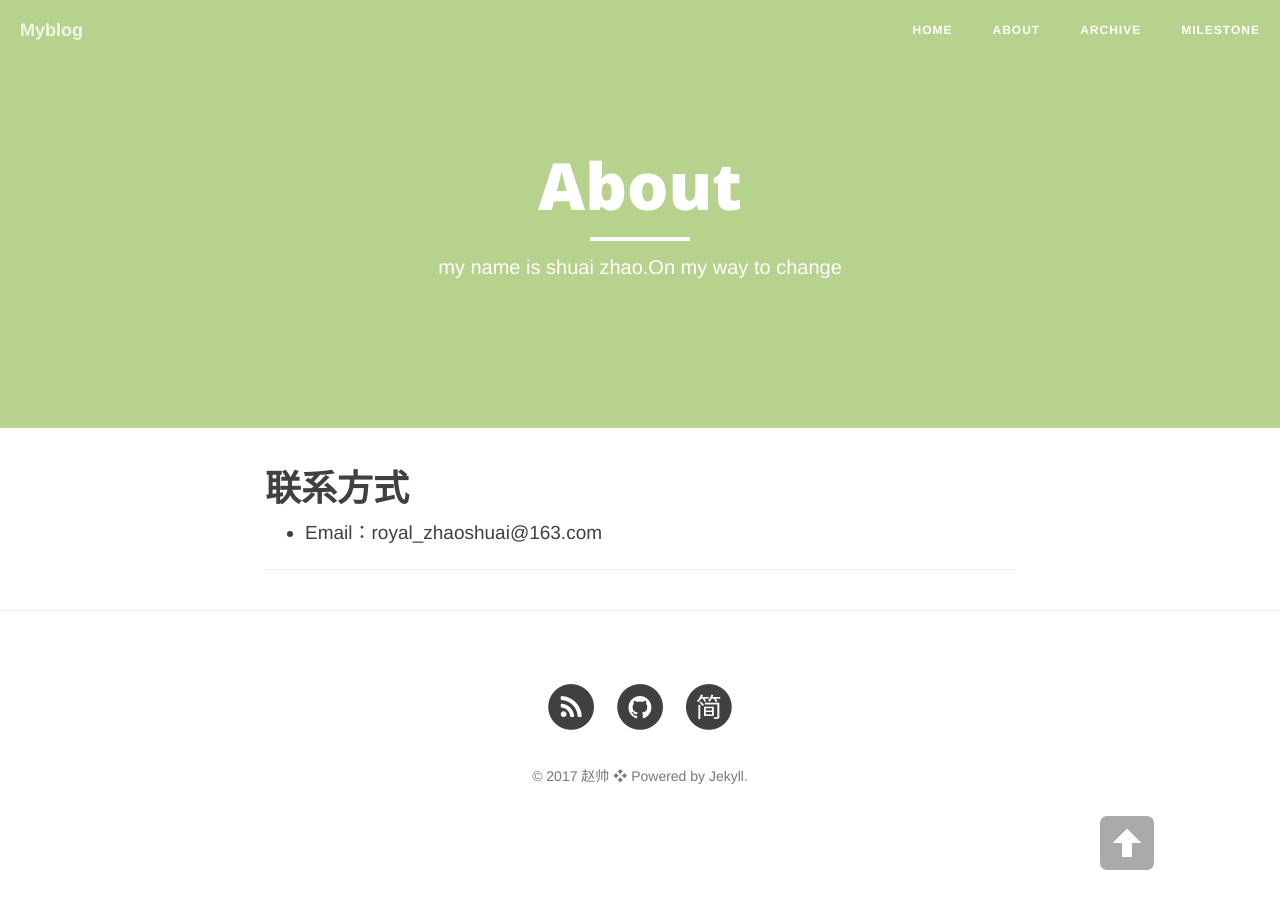
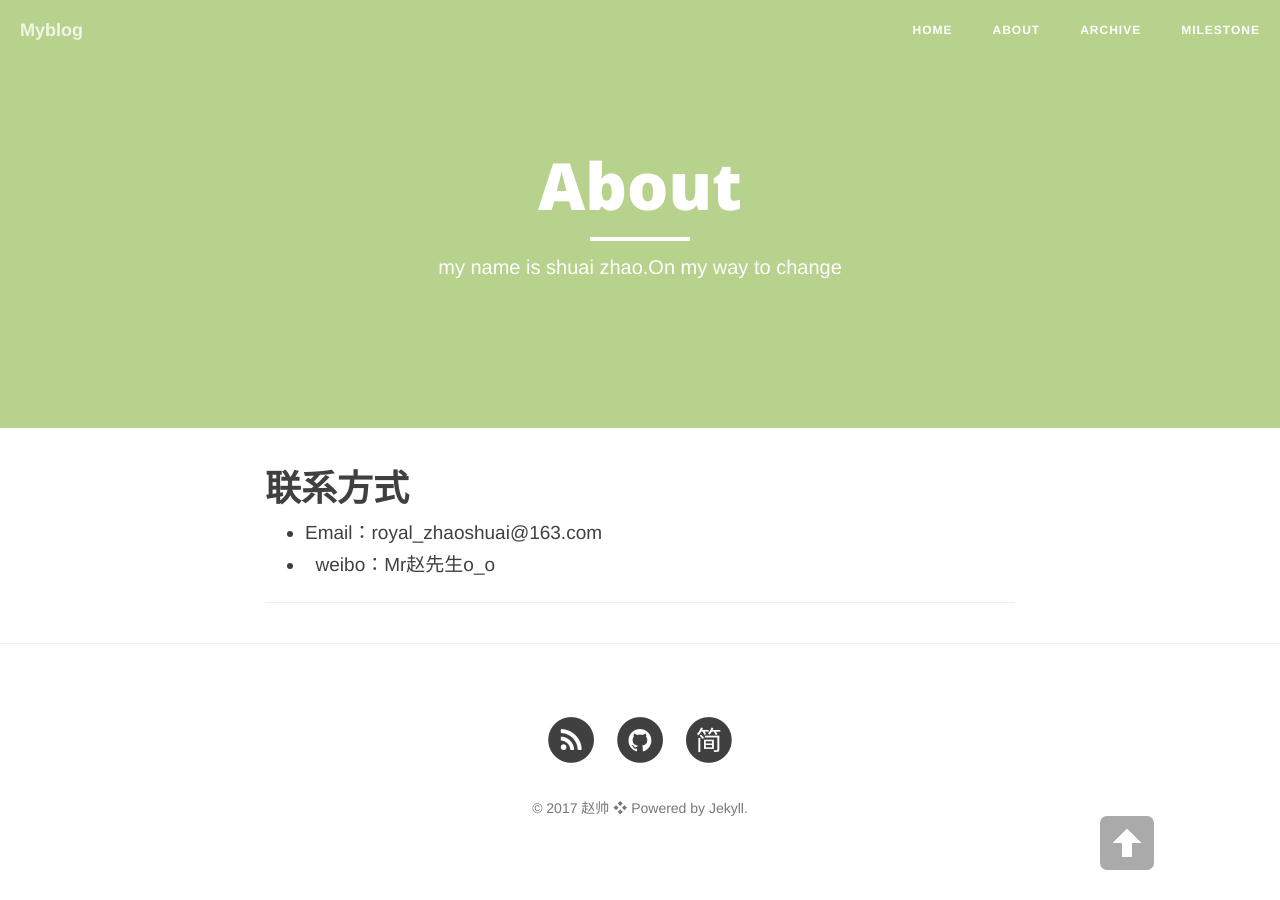
Before and after one commit to royalzhao/royalzhao.github.io, a Jekyll site: the page built from about.md, in a window 1280 px wide. Built offline with Jekyll 4.4.1, drawn with Linux system fonts in a browser that asks for light colours; nearby versions of some CDN libraries.

Commit message:
更新微博

```diff
--- a/about.md
+++ b/about.md
@@ -11,6 +11,6 @@ header-img: "img/green.jpg"
 # 联系方式
 
 *   Email：royal_zhaoshuai@163.com
-
+*   weibo：Mr赵先生o_o
 
 * * *
```
